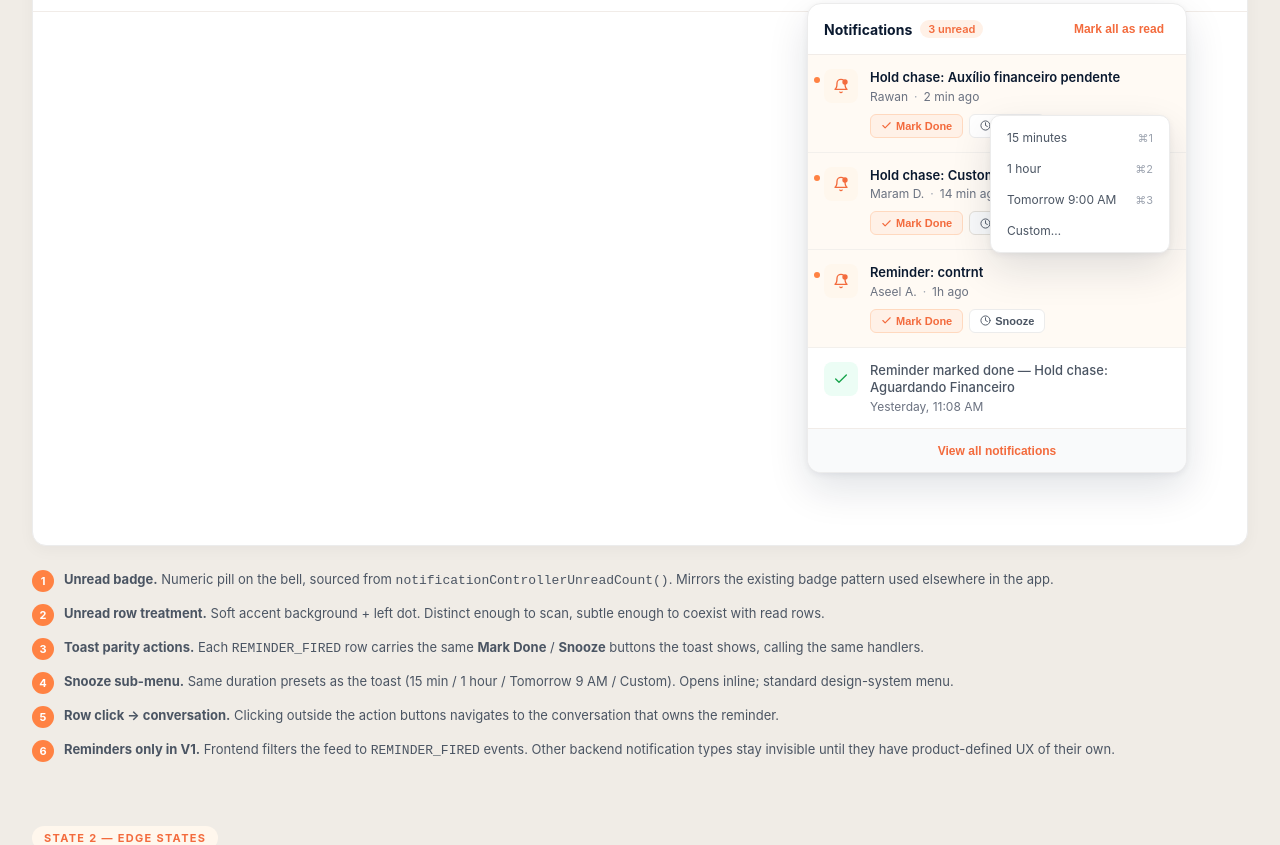
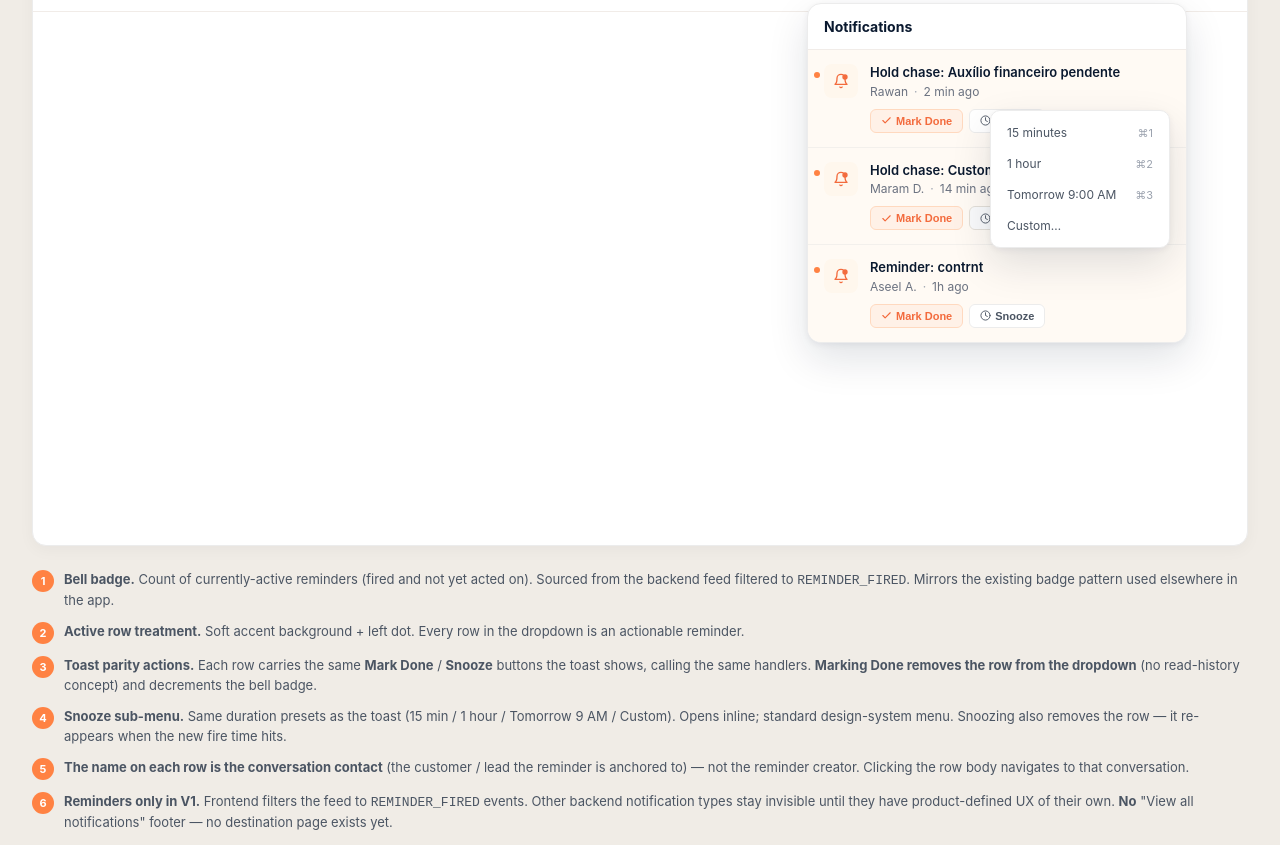
Before and after one commit to rawanai92/Audience-View-Mockups, a plain HTML site: page mockup-notification-bell-dropdown.html in a window 1280 px wide. Shown: the part 419-1264 px from the top of the page. Drawn offline with Linux system fonts and the light colour scheme.

Commit message:
Simplify dropdown model: Done = gone, no read-history, no footer
Refinements after PO review:
- Mark Done removes the row from the dropdown (no read-history concept)
- Snooze removes the row; reminder re-appears at the new fire time
- Drop "Mark all as read" — meaningless with no read state
- Drop "View all notifications" footer — no destination page exists yet
- Drop the redundant "3 unread" chip in the header (bell badge already carries count)
- Annotate that the row name is the conversation contact (customer/lead),
  not the reminder creator

Co-Authored-By: Claude Opus 4.7 <noreply@anthropic.com>

```diff
--- a/mockup-notification-bell-dropdown.html
+++ b/mockup-notification-bell-dropdown.html
@@ -581,11 +581,7 @@
         <!-- popover -->
         <div class="popover">
           <div class="popover-header">
-            <div class="popover-title">
-              Notifications
-              <span class="unread-count-chip">3 unread</span>
-            </div>
-            <button class="link-btn">Mark all as read</button>
+            <div class="popover-title">Notifications</div>
           </div>
 
           <div class="popover-body">
@@ -667,34 +663,17 @@
               </div>
             </div>
 
-            <!-- Read row — past reminder, no actions -->
-            <div class="notif-row">
-              <div class="notif-icon-tile" style="background:#ecfdf5;color:#16a34a;">
-                <svg viewBox="0 0 24 24" fill="none" stroke="currentColor" stroke-width="2" stroke-linecap="round" stroke-linejoin="round"><polyline points="20 6 9 17 4 12"/></svg>
-              </div>
-              <div class="notif-body">
-                <div class="notif-title" style="font-weight:500;color:var(--text-body);">Reminder marked done — Hold chase: Aguardando Financeiro</div>
-                <div class="notif-meta">
-                  <span>Yesterday, 11:08 AM</span>
-                </div>
-              </div>
-            </div>
-
-          </div>
-
-          <div class="popover-footer">
-            <button class="link-btn">View all notifications</button>
           </div>
         </div>
       </div>
 
       <div class="annot">
-        <div class="annot-item"><span class="annot-num">1</span><div><b>Unread badge.</b> Numeric pill on the bell, sourced from <code>notificationControllerUnreadCount()</code>. Mirrors the existing badge pattern used elsewhere in the app.</div></div>
-        <div class="annot-item"><span class="annot-num">2</span><div><b>Unread row treatment.</b> Soft accent background + left dot. Distinct enough to scan, subtle enough to coexist with read rows.</div></div>
-        <div class="annot-item"><span class="annot-num">3</span><div><b>Toast parity actions.</b> Each <code>REMINDER_FIRED</code> row carries the same <b>Mark Done</b> / <b>Snooze</b> buttons the toast shows, calling the same handlers.</div></div>
-        <div class="annot-item"><span class="annot-num">4</span><div><b>Snooze sub-menu.</b> Same duration presets as the toast (15 min / 1 hour / Tomorrow 9 AM / Custom). Opens inline; standard design-system menu.</div></div>
-        <div class="annot-item"><span class="annot-num">5</span><div><b>Row click → conversation.</b> Clicking outside the action buttons navigates to the conversation that owns the reminder.</div></div>
-        <div class="annot-item"><span class="annot-num">6</span><div><b>Reminders only in V1.</b> Frontend filters the feed to <code>REMINDER_FIRED</code> events. Other backend notification types stay invisible until they have product-defined UX of their own.</div></div>
+        <div class="annot-item"><span class="annot-num">1</span><div><b>Bell badge.</b> Count of currently-active reminders (fired and not yet acted on). Sourced from the backend feed filtered to <code>REMINDER_FIRED</code>. Mirrors the existing badge pattern used elsewhere in the app.</div></div>
+        <div class="annot-item"><span class="annot-num">2</span><div><b>Active row treatment.</b> Soft accent background + left dot. Every row in the dropdown is an actionable reminder.</div></div>
+        <div class="annot-item"><span class="annot-num">3</span><div><b>Toast parity actions.</b> Each row carries the same <b>Mark Done</b> / <b>Snooze</b> buttons the toast shows, calling the same handlers. <b>Marking Done removes the row from the dropdown</b> (no read-history concept) and decrements the bell badge.</div></div>
+        <div class="annot-item"><span class="annot-num">4</span><div><b>Snooze sub-menu.</b> Same duration presets as the toast (15 min / 1 hour / Tomorrow 9 AM / Custom). Opens inline; standard design-system menu. Snoozing also removes the row — it re-appears when the new fire time hits.</div></div>
+        <div class="annot-item"><span class="annot-num">5</span><div><b>The name on each row is the conversation contact</b> (the customer / lead the reminder is anchored to) — not the reminder creator. Clicking the row body navigates to that conversation.</div></div>
+        <div class="annot-item"><span class="annot-num">6</span><div><b>Reminders only in V1.</b> Frontend filters the feed to <code>REMINDER_FIRED</code> events. Other backend notification types stay invisible until they have product-defined UX of their own. <b>No</b> "View all notifications" footer — no destination page exists yet.</div></div>
       </div>
     </div>
 
@@ -715,14 +694,13 @@
             <div style="width:340px;background:var(--bg-surface);border:1px solid var(--border-card);border-radius:var(--radius-modal);box-shadow:var(--shadow-popover);overflow:hidden;">
               <div class="popover-header">
                 <div class="popover-title">Notifications</div>
-                <button class="link-btn" disabled>Mark all as read</button>
               </div>
               <div class="empty">
                 <div class="empty-icon">
                   <svg viewBox="0 0 24 24" fill="none" stroke="currentColor" stroke-width="2" stroke-linecap="round" stroke-linejoin="round"><polyline points="20 6 9 17 4 12"/></svg>
                 </div>
                 <div class="empty-title">You're all caught up</div>
-                <div class="empty-sub">No new notifications. Reminders and updates will appear here.</div>
+                <div class="empty-sub">No active reminders. New ones will appear here when they fire.</div>
               </div>
             </div>
           </div>
@@ -735,7 +713,6 @@
             <div style="width:340px;background:var(--bg-surface);border:1px solid var(--border-card);border-radius:var(--radius-modal);box-shadow:var(--shadow-popover);overflow:hidden;">
               <div class="popover-header">
                 <div class="popover-title">Notifications</div>
-                <button class="link-btn" disabled>Mark all as read</button>
               </div>
               <div>
                 <div class="skeleton-row">
@@ -842,10 +819,10 @@
           <div style="font-size:12px;font-weight:700;color:var(--success);letter-spacing:0.08em;text-transform:uppercase;margin-bottom:12px;">In scope (V1 — Reminders only)</div>
           <ul style="list-style:none;padding:0;font-size:13px;color:var(--text-body);line-height:1.7;">
             <li>✓ Bell click → dropdown</li>
-            <li>✓ Unread count badge (REMINDER_FIRED count)</li>
-            <li>✓ Reminder rows w/ Mark Done + Snooze (toast parity)</li>
+            <li>✓ Badge with active-reminder count</li>
+            <li>✓ Rows w/ Mark Done + Snooze (toast parity)</li>
+            <li>✓ Mark Done removes the row from the dropdown</li>
             <li>✓ Row click → conversation</li>
-            <li>✓ Mark all as read</li>
             <li>✓ Empty + loading states</li>
             <li>✓ Existing design-system popover</li>
             <li>✓ EN / PT-BR / ES copy</li>
@@ -855,6 +832,8 @@
           <div style="font-size:12px;font-weight:700;color:var(--danger);letter-spacing:0.08em;text-transform:uppercase;margin-bottom:12px;">Out of scope</div>
           <ul style="list-style:none;padding:0;font-size:13px;color:var(--text-body);line-height:1.7;">
             <li>✗ Non-reminder notification types (transfers, mentions, completions, etc.)</li>
+            <li>✗ "View all notifications" page / notification management module</li>
+            <li>✗ Read-history (Done = gone, not archived in-dropdown)</li>
             <li>✗ Filtering / search inside the dropdown</li>
             <li>✗ Notification preferences (per-type mute)</li>
             <li>✗ Real-time push (WebSocket) — polling is enough</li>
```
